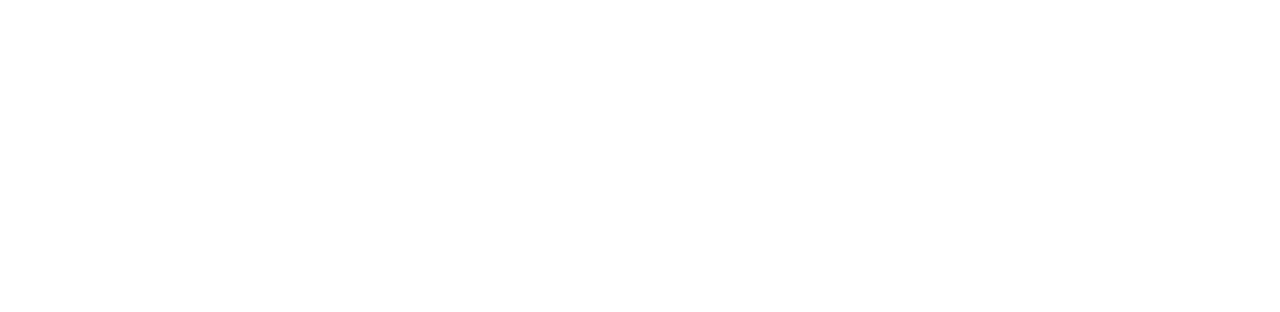
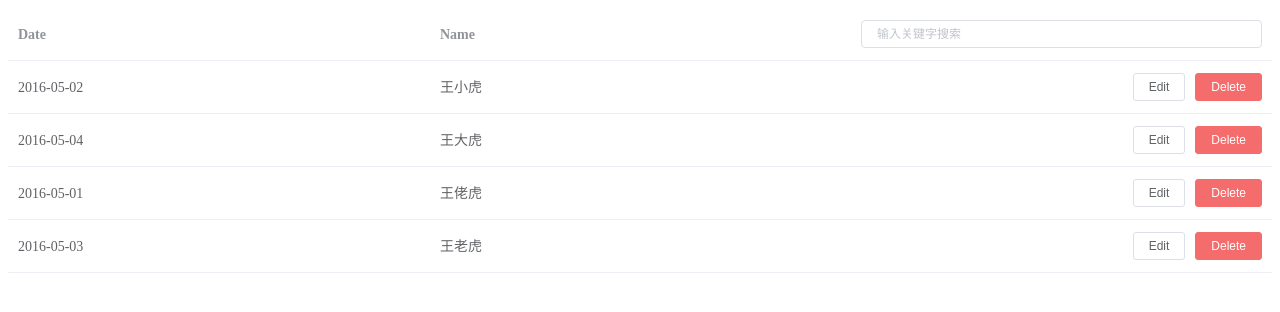
Before and after one commit to whale4u/element-ui-demo, a Vue app: page /home in a window 1280 px wide. Shown: the top 312 px of the page. Built offline with nearby package versions, Linux system fonts and the light colour scheme.

Commit message:
实现表格删除功能

```diff
--- /dev/null
+++ b/src/pages/home/index.vue
@@ -0,0 +1,72 @@
+<template>
+  <el-table
+    :data="tableData.filter(data => !search || data.name.toLowerCase().includes(search.toLowerCase()))"
+    style="width: 100%">
+    <el-table-column
+      label="Date"
+      prop="date">
+    </el-table-column>
+    <el-table-column
+      label="Name"
+      prop="name">
+    </el-table-column>
+    <el-table-column
+      align="right">
+      <template slot="header">
+        <el-input
+          v-model="search"
+          size="mini"
+          placeholder="输入关键字搜索"/>
+      </template>
+      <template slot-scope="scope">
+        <el-button
+          size="mini"
+          @click="handleEdit(scope.$index, scope.row)">Edit</el-button>
+        <el-button
+          size="mini"
+          type="danger"
+          @click="handleDelete(scope.$index, scope.row)">Delete</el-button>
+      </template>
+    </el-table-column>
+  </el-table>
+</template>
+
+<script>
+  export default {
+    name: 'Home',
+    data() {
+      return {
+        tableData: [{
+          date: '2016-05-02',
+          name: '王小虎',
+          address: '上海市普陀区金沙江路 1518 弄'
+        }, {
+          date: '2016-05-04',
+          name: '王大虎',
+          address: '上海市普陀区金沙江路 1517 弄'
+        }, {
+          date: '2016-05-01',
+          name: '王佬虎',
+          address: '上海市普陀区金沙江路 1519 弄'
+        }, {
+          date: '2016-05-03',
+          name: '王老虎',
+          address: '上海市普陀区金沙江路 1516 弄'
+        }],
+        search: ''
+      }
+    },
+    methods: {
+      handleEdit(index, row) {
+        console.log(index, row);
+      },
+      handleDelete(index) {
+        this.$delete(this.tableData, index)
+      }
+    },
+  }
+</script>
+
+<style scoped>
+
+</style>
--- a/src/pages/login/index.vue
+++ b/src/pages/login/index.vue
@@ -18,8 +18,8 @@
               <el-button>重置</el-button>
           </el-form-item> -->
           <div>
-              <el-button>登录</el-button>
-              <el-button>重置</el-button>
+              <el-button id="button">登录</el-button>
+              <el-button id="button">重置</el-button>
           </div>
       </el-form>
     </el-card>
@@ -28,7 +28,7 @@
 
 <script>
 export default {
-  name: 'Home',
+  name: 'Login',
   data () {
     return {
         username: '',
@@ -42,8 +42,19 @@
 .login-wrap {
   text-align: center
 }
+
+/* 类选择器 */
 .box-card{
     width: 400px;
     display: inline-block;
+    color: red;
+    border: 2px rebeccapurple dashed;
+    background: aquamarine;
+}
+
+/* id选择器 */
+#button {
+  color: blue;
+  background: yellowgreen;
 }
 </style>
--- a/src/router/index.js
+++ b/src/router/index.js
@@ -1,6 +1,7 @@
 import Vue from "vue"
 import Router from "vue-router"
 import Login from '@/pages/login/index'
+import Home from '@/pages/home/index'
 
 Vue.use(Router)
 
@@ -10,7 +11,12 @@
             path: '/login',
             name: 'Login',
             component: Login
-          }
+        },
+        {
+            path: '/home',
+            name: 'Home',
+            component: Home
+        }
     ],
     // 修改此处！解决路由不生效问题！
     mode: 'history'
```
